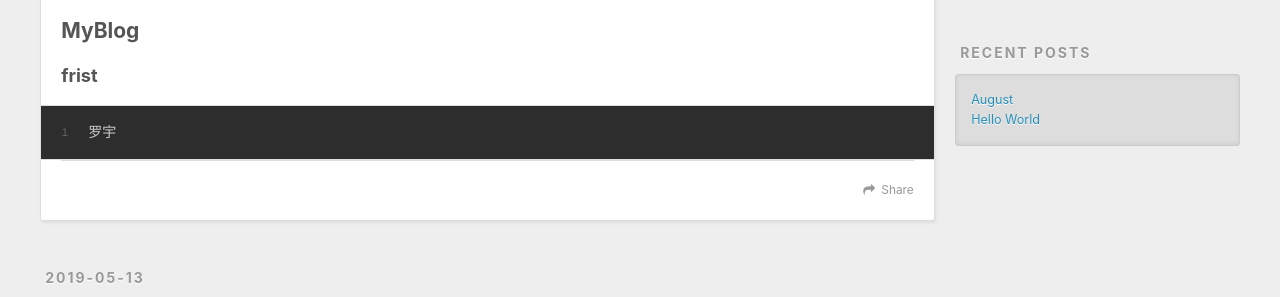
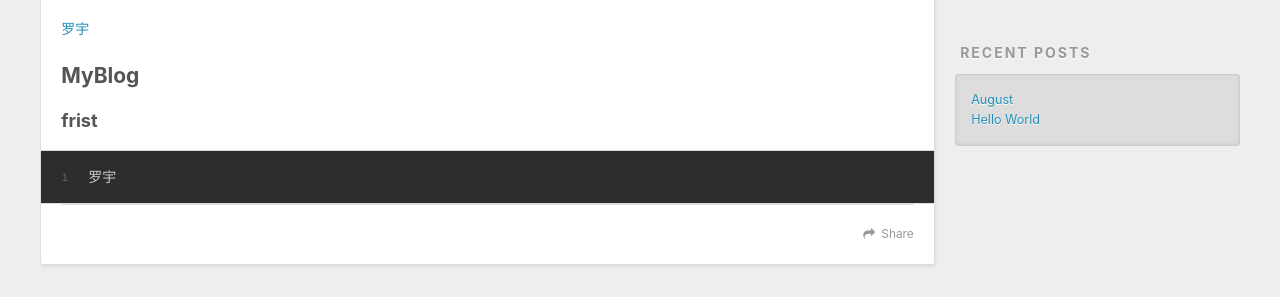
Before and after one commit to AugustXYQ/AugustXYQ.github.io, a plain HTML site: page index.html in a window 1280 px wide. Shown: the part 435-732 px from the top of the page. Drawn offline with nearby package versions, Linux system fonts and the light colour scheme.

Commit message:
Site updated: 2019-05-16 16:10:18

```diff
--- a/index.html
+++ b/index.html
@@ -84,7 +84,8 @@
 
     <div class="article-entry" itemprop="articleBody">
 
-        <h2 id="MyBlog"><a href="#MyBlog" class="headerlink" title="MyBlog"></a>MyBlog</h2><h3 id="frist"><a href="#frist" class="headerlink" title="frist"></a>frist</h3><figure class="highlight bash"><table><tr><td class="gutter"><pre><span class="line">1</span><br></pre></td><td class="code"><pre><span class="line">罗宇</span><br></pre></td></tr></table></figure>
+        <p><a href="https://www.baidu.com" target="_blank" rel="noopener">罗宇</a></p>
+<h2 id="MyBlog"><a href="#MyBlog" class="headerlink" title="MyBlog"></a>MyBlog</h2><h3 id="frist"><a href="#frist" class="headerlink" title="frist"></a>frist</h3><figure class="highlight bash"><table><tr><td class="gutter"><pre><span class="line">1</span><br></pre></td><td class="code"><pre><span class="line">罗宇</span><br></pre></td></tr></table></figure>
 
     </div>
     <footer class="article-footer">
```
Also changed, not shown: 2019/05/13/August/index.html (+6 -5 lines).
